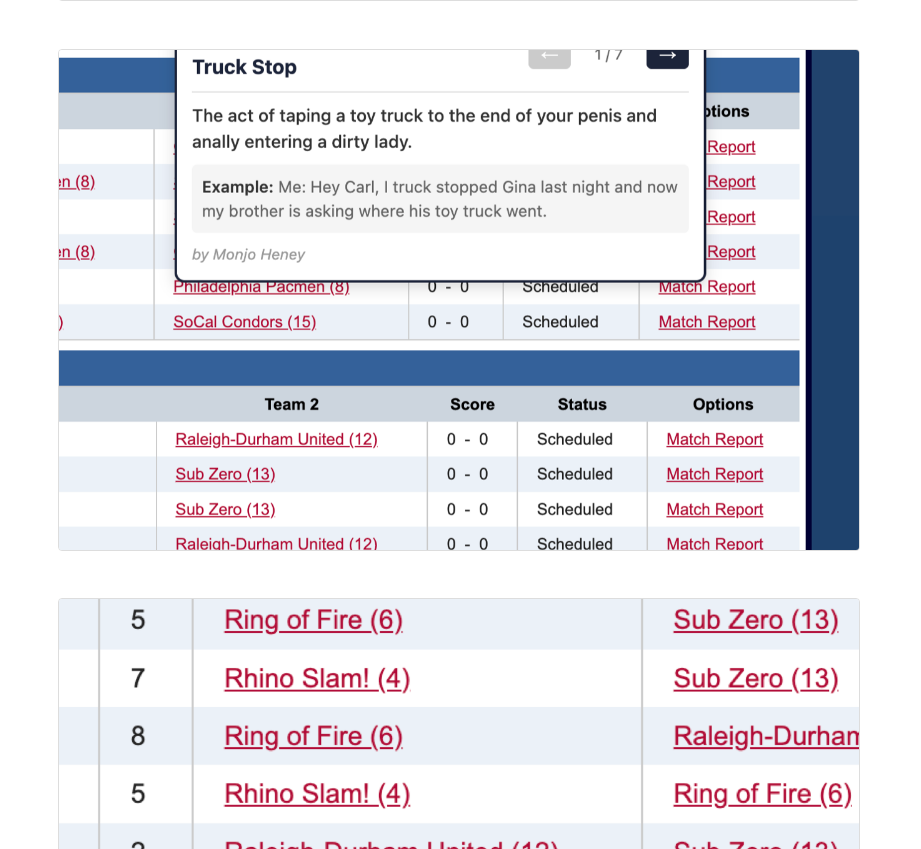
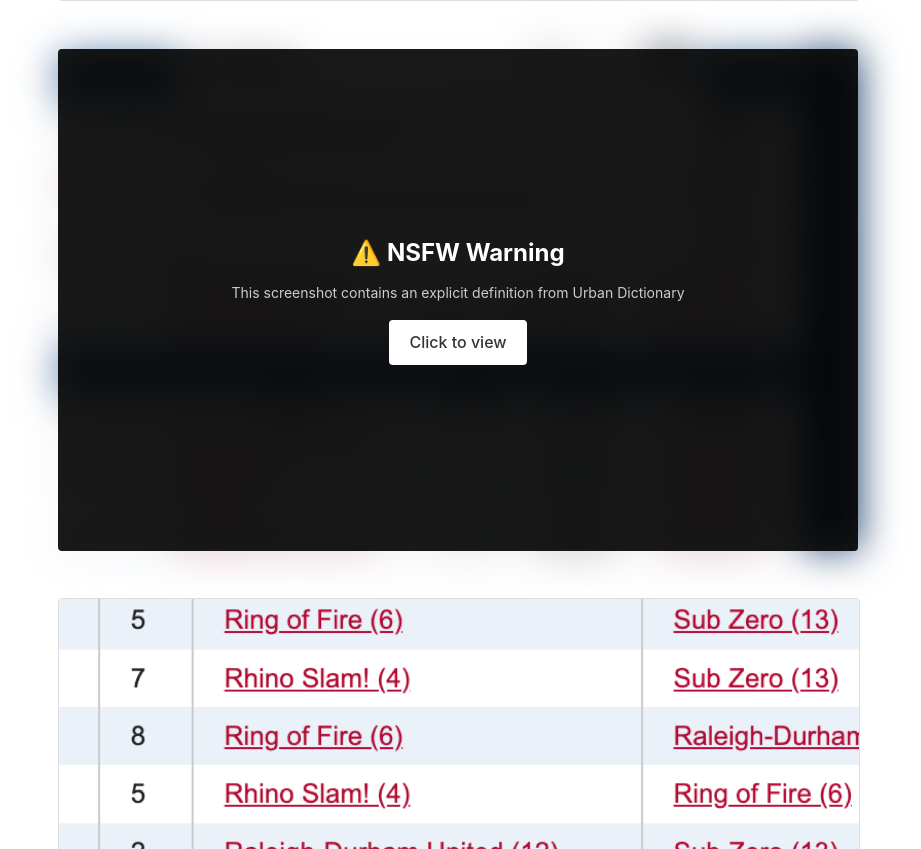
Before and after one commit to hayes/usau-name-fixer, a website: page index.html in a window 1280 px wide. Shown: the part 1273-2122 px from the top of the page, without its empty margins (182-1103 px from the left). Drawn offline with Linux system fonts and the light colour scheme.

Commit message:
add warning

```diff
--- a/index.html
+++ b/index.html
@@ -90,6 +90,69 @@
             border-radius: 3px;
             font-size: 0.9em;
         }
+
+        .nsfw-container {
+            position: relative;
+            display: inline-block;
+            max-width: 100%;
+        }
+
+        .nsfw-container img {
+            display: block;
+            max-width: 100%;
+            border: 1px solid #ddd;
+            border-radius: 4px;
+        }
+
+        .nsfw-container.blurred img {
+            filter: blur(20px);
+        }
+
+        .nsfw-overlay {
+            position: absolute;
+            top: 0;
+            left: 0;
+            right: 0;
+            bottom: 0;
+            background: rgba(0, 0, 0, 0.9);
+            display: flex;
+            flex-direction: column;
+            align-items: center;
+            justify-content: center;
+            cursor: pointer;
+            border-radius: 4px;
+            transition: background 0.2s;
+            z-index: 10;
+        }
+
+        .nsfw-overlay:hover {
+            background: rgba(0, 0, 0, 0.95);
+        }
+
+        .nsfw-overlay.hidden {
+            display: none;
+        }
+
+        .nsfw-warning {
+            color: white;
+            font-size: 24px;
+            font-weight: bold;
+            margin-bottom: 10px;
+        }
+
+        .nsfw-text {
+            color: #ccc;
+            font-size: 14px;
+            margin-bottom: 15px;
+        }
+
+        .nsfw-btn {
+            background: white;
+            color: #333;
+            padding: 10px 20px;
+            border-radius: 4px;
+            font-weight: 500;
+        }
     </style>
 </head>
 <body>
@@ -129,7 +192,14 @@
     </div>
 
     <div class="screenshot">
-        <img src="/screenshots/hover-card-example.png" alt="Hover card with Urban Dictionary definition">
+        <div class="nsfw-container blurred" id="nsfwContainer">
+            <img src="/screenshots/hover-card-example.png" alt="Hover card with Urban Dictionary definition">
+            <div class="nsfw-overlay" id="nsfwOverlay">
+                <div class="nsfw-warning">⚠️ NSFW Warning</div>
+                <div class="nsfw-text">This screenshot contains an explicit definition from Urban Dictionary</div>
+                <div class="nsfw-btn">Click to view</div>
+            </div>
+        </div>
     </div>
 
     <div class="screenshot">
@@ -139,5 +209,12 @@
     <p style="margin-top: 40px; text-align: center; color: #666;">
         <a href="https://github.com/hayes/usau-name-fixer">View on GitHub</a>
     </p>
+
+    <script>
+        document.getElementById('nsfwOverlay').addEventListener('click', function() {
+            this.classList.add('hidden');
+            document.getElementById('nsfwContainer').classList.remove('blurred');
+        });
+    </script>
 </body>
 </html>
```
Also changed, not shown: public/index.html (+78 -1 lines).
